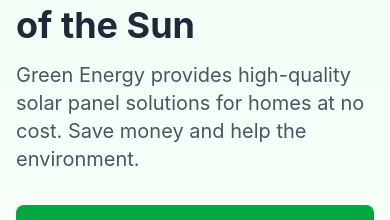
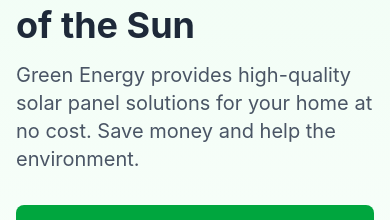
Before and after one commit to ManasesLovera/solar_panels, a React (Vite) app: page / in a window 390 px wide. Shown: the part 135-355 px from the top of the page. Built offline with nearby package versions, Linux system fonts and the light colour scheme.

Commit message:
feat: text in presentation and phone number updated

```diff
--- a/src/components/contact.tsx
+++ b/src/components/contact.tsx
@@ -20,7 +20,7 @@
                     </svg>
                     <div>
                       <h3 className="text-lg font-bold text-gray-800">Phone</h3>
-                      <p className="text-gray-600">877-354-7131</p>
+                      <p className="text-gray-600">732-860-9112</p>
                     </div>
                   </div>
 
--- a/src/components/presentation.tsx
+++ b/src/components/presentation.tsx
@@ -6,7 +6,7 @@
             <div className="md:w-1/2 mb-10 md:mb-0">
               <h1 className="text-4xl md:text-5xl font-bold text-gray-800 mb-4">Harness the Power of the Sun</h1>
               <p className="text-xl text-gray-600 mb-8">
-                Green Energy provides high-quality solar panel solutions for homes at no cost. Save money and help
+                Green Energy provides high-quality solar panel solutions for your home at no cost. Save money and help
                 the environment.
               </p>
               <div className="flex flex-col sm:flex-row gap-4">
```
